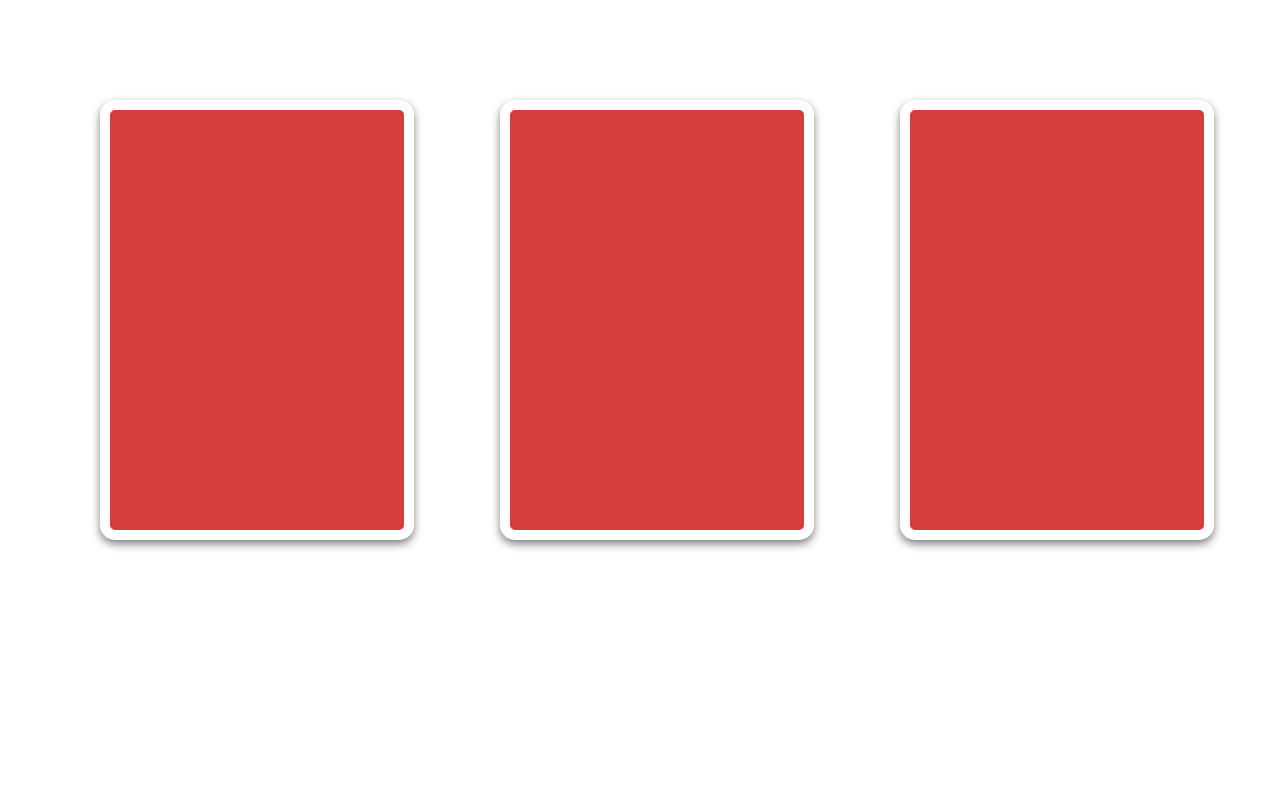
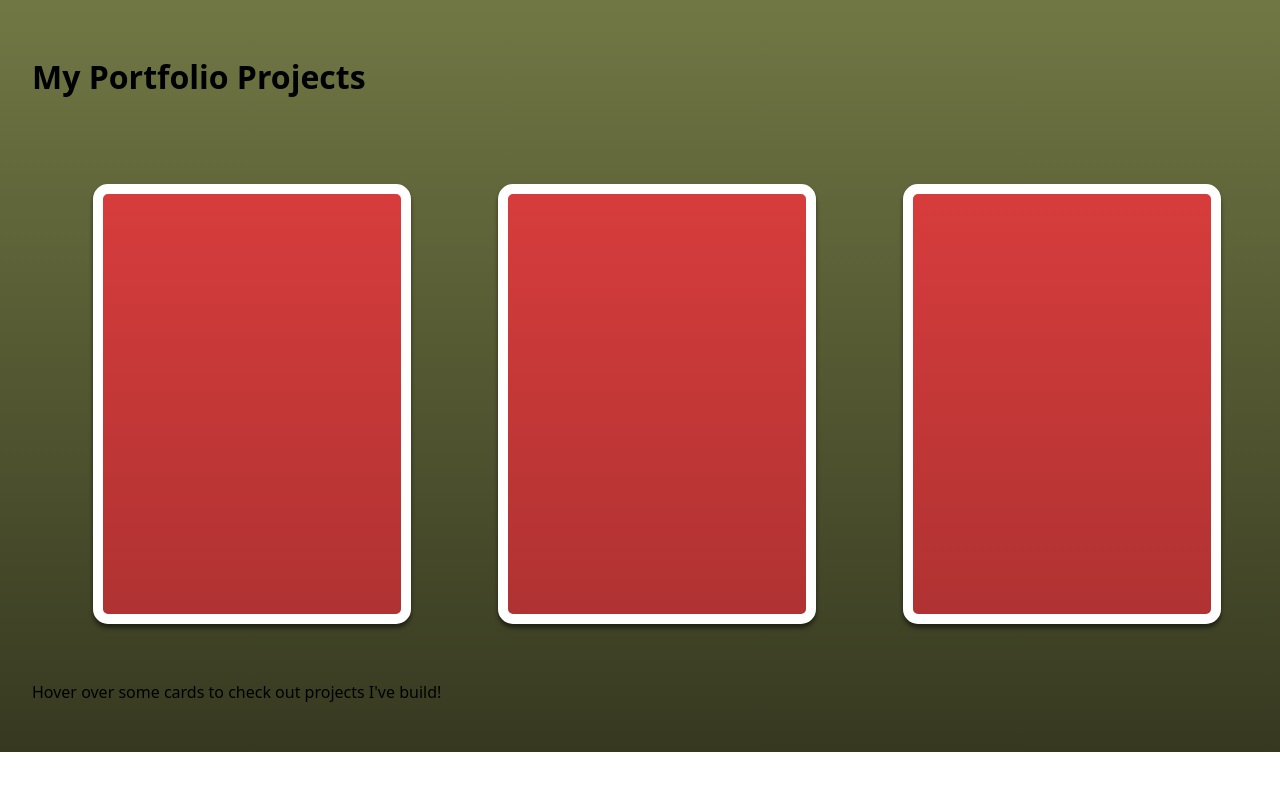
Before and after one commit to aidanbeck/aidanbeck.github.io, a React (Vite) app: page / in a window 1280 px wide. Shown: the top 790 px of the page. Built offline with nearby package versions, Linux system fonts and the light colour scheme.

Commit message:
card styling

```diff
--- a/src/App.css
+++ b/src/App.css
@@ -1,9 +1,17 @@
 #root {
-  max-width: 1280px;
-  margin: 0 auto;
+  /* max-width: 1280px; */
+  margin: 0;
   padding: 2rem;
+
+  background-image: linear-gradient(to bottom, #717744, #363920);
+
+
 }
 
 section {
   display: flex;
 }
+
+img {
+  border-radius: 5px;
+}
--- a/src/App.jsx
+++ b/src/App.jsx
@@ -4,7 +4,9 @@ import Card from './components/Card';
 function App() {
 
   return (
-    <section>
+    <>
+     <h1>My Portfolio Projects</h1>
+     <section>
       <Card>
         <h2>Old Cove</h2>
         <p>A choose-your-own adventure!</p>
@@ -48,6 +50,8 @@ function App() {
         <marquee scrollamount="5">This is a placeholder!</marquee>
       </Card>
     </section>
+    <p>Hover over some cards to check out projects I've build!</p>
+    </>
   )
 }
 
--- a/src/index.css
+++ b/src/index.css
@@ -8,3 +8,8 @@
   -webkit-font-smoothing: antialiased;
   -moz-osx-font-smoothing: grayscale;
 }
+
+body {
+  margin: 0;
+  height: 100%;
+}
--- a/src/styles/card.css
+++ b/src/styles/card.css
@@ -8,12 +8,13 @@
 .card-inner {
   width: 100%;
   height: 100%;
-  transition: transform 0.6s;
+  transition: transform 2s;
   transform-style: preserve-3d;
 }
 
 .card:hover .card-inner {
-  transform: rotateX(180deg) rotateZ(180deg) translateY(-25px) scale(1.05);
+  transform: rotateX(180deg) rotateZ(186deg) translateY(-25px) scale(1.05);
+  transition: 0.8s;
 }
 
 .card:hover {
@@ -44,16 +45,17 @@
 .card-front, .card-back {
     border: 10px solid white;
     border-radius: 15px;
-    box-shadow: 0 4px 8px 0 rgba(0,0,0,0.5);
+    box-shadow: 0 4px 4px 0 rgba(0,0,0,0.5);
 
     padding-left: 5%;
 }
 
 .card-front {
-    background-color: #d73c3c;
+    background-image: linear-gradient(to bottom, #d73c3c, #b03232);
     color: white;
 }
 
 .card-back {
-    background-color: rgb(220, 223, 225);
+    background-image: linear-gradient(to bottom, rgb(220, 223, 225), rgb(155, 157, 158));
+
 }
```
